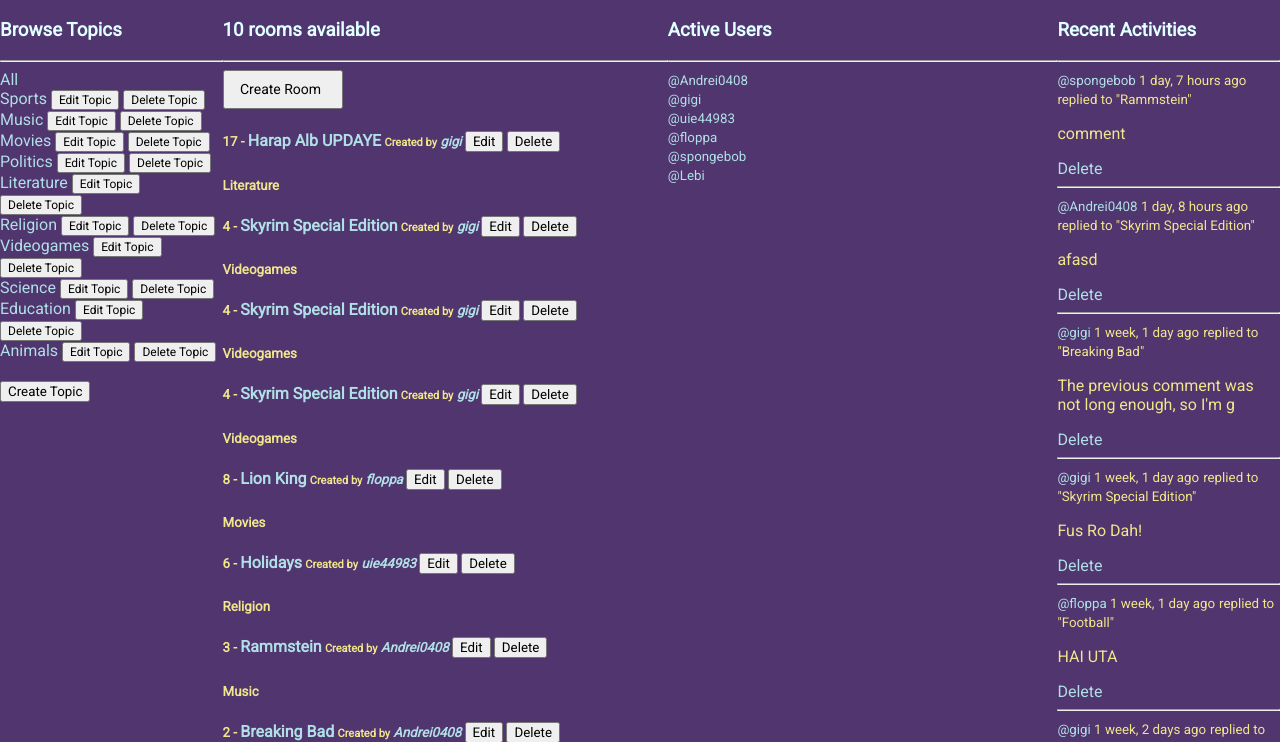
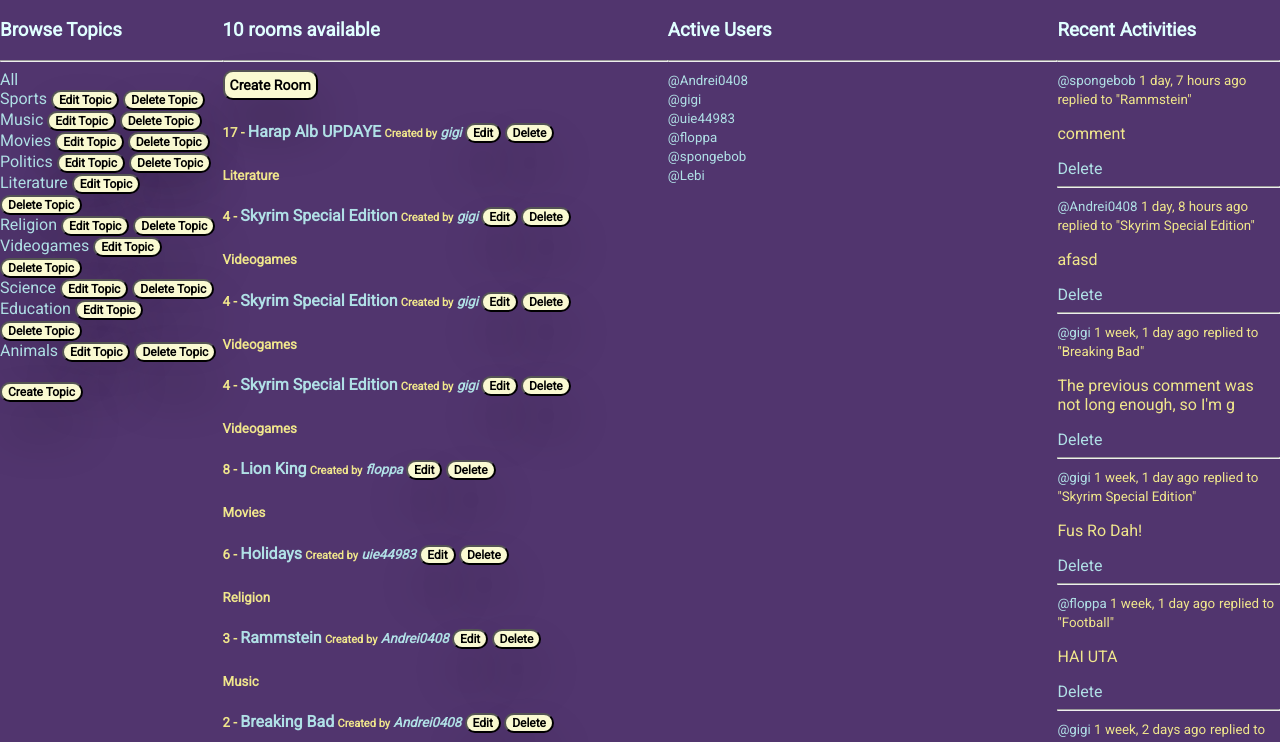
Before and after one commit to Andrei481/SocialMediaWebsite, a Django app: page / in a window 1280 px wide. Shown: the part 131-873 px from the top of the page. Run offline with Django 4.2, Linux system fonts and the light colour scheme; a user stored in the database is signed in; data comes from the database, SQL or seed files in the repository; both versions use the stored data as it was after the commit.

Commit message:
added buttons styling

```diff
--- a/base/forms.py
+++ b/base/forms.py
@@ -1,4 +1,3 @@
-from dataclasses import field
 from django.forms import ModelForm
 from .models import Room, Topic
 
--- a/static/css/main.css
+++ b/static/css/main.css
@@ -21,15 +21,26 @@ form {
     display: inline;
 }
 
+/* ===================================================================================================================== */
+/* BUTTONS */
+/* ===================================================================================================================== */
+
+
 .input-button {
     display: flex;
     align-items: center;
     font-family: inherit;
-    font-weight: 500;
+    font-size: 12px;
+    background-color: lightgoldenrodyellow;
+    border-radius: 10px;
+    font-weight: bold;
+    box-shadow: 0px 30px 50px 0px rgba(0, 0, 0, 0.2);
 }
 
 .input-button:hover {
     cursor: pointer;
+    background-color: darkgoldenrod;
+    transition: all 0.15s ease;
 }
 
 form .input-button {
@@ -38,11 +49,21 @@ form .input-button {
 
 #input-button-create-room {
     font-size: 14px;
-    padding: 0.7em 1.4em 0.7em 1.1em;
+    padding: 5px 5px 5px 5px;
 }
+
 
 #input-button-edit-topic {
     font-size: 12px;
+    background-color: lightgoldenrodyellow;
+    border-radius: 10px;
+    font-weight: bold;
+    box-shadow: 0px 30px 50px 0px rgba(0, 0, 0, 0.2);
+}
+
+#input-button-edit-topic:hover{
+    background-color: darkgoldenrod;
+    transition: all 0.15s ease;
 }
 
 #input-button-delete-topic {
@@ -130,7 +151,10 @@ a:hover{
     color: rgb(207, 247, 232);
 }
 
+/* ===================================================================================================================== */
 /* LOGIN PAGE */
+/* ===================================================================================================================== */
+
 
 #login-form-wrap {
     background-color: lightgoldenrodyellow;
@@ -217,3 +241,7 @@ input[id="login"]:hover {
     padding: 10px 0;
     border-radius: 0 0 4px 4px;
 }
+
+/* ===================================================================================================================== */
+/* REGISTRATION FORM */
+/* ===================================================================================================================== */
--- a/templates/navbar.html
+++ b/templates/navbar.html
@@ -20,7 +20,7 @@
                 </li>
                 <li style="float: right;">
                     <form action="{% url 'user-profile' user.id %}">
-                        <input type="image" class="input-button" id="input-image-user-profile" src="{% static 'images\user-profile.png' %}">
+                        <input type="image" class="input-image" id="input-image-user-profile" src="{% static 'images\user-profile.png' %}">
                     </form>
                 </li>
                 {% else %}
```
Also changed, not shown: base/templates/base/login_register.html (+2 -9 lines), db.sqlite3.
